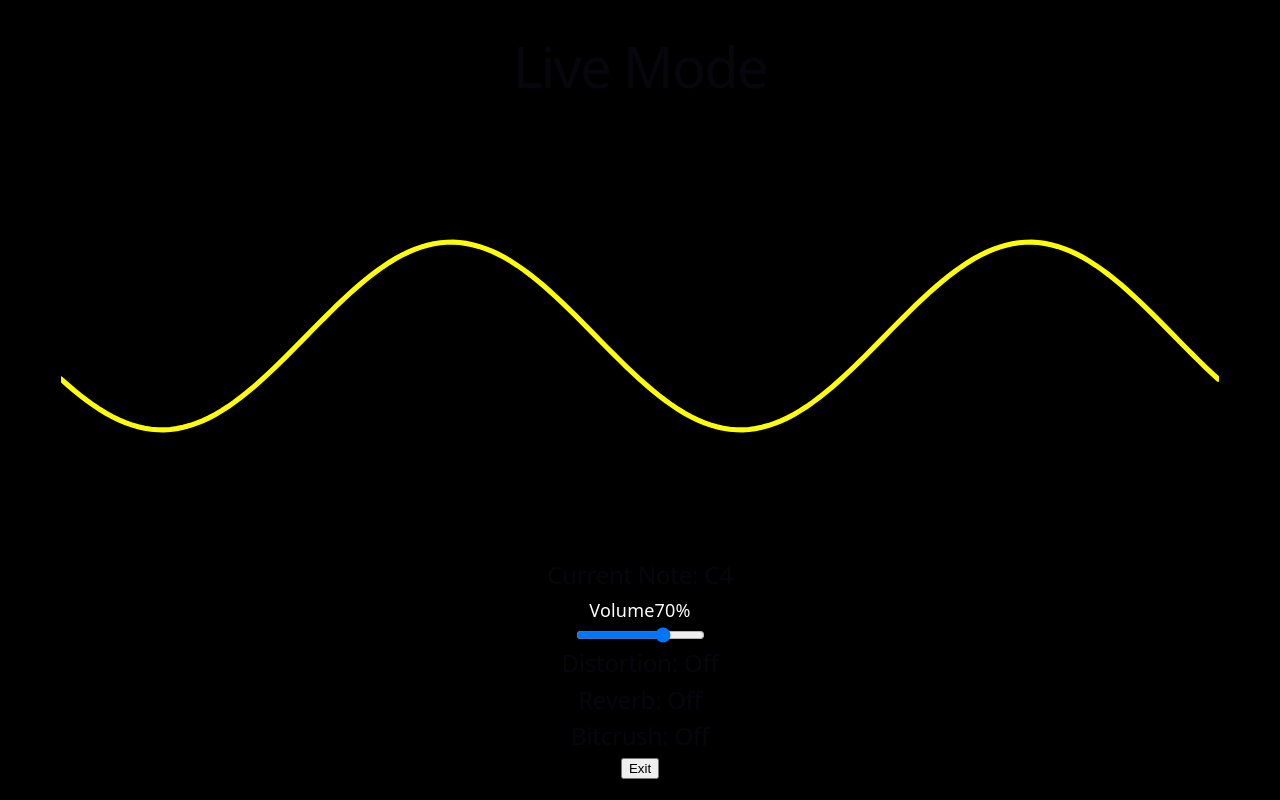
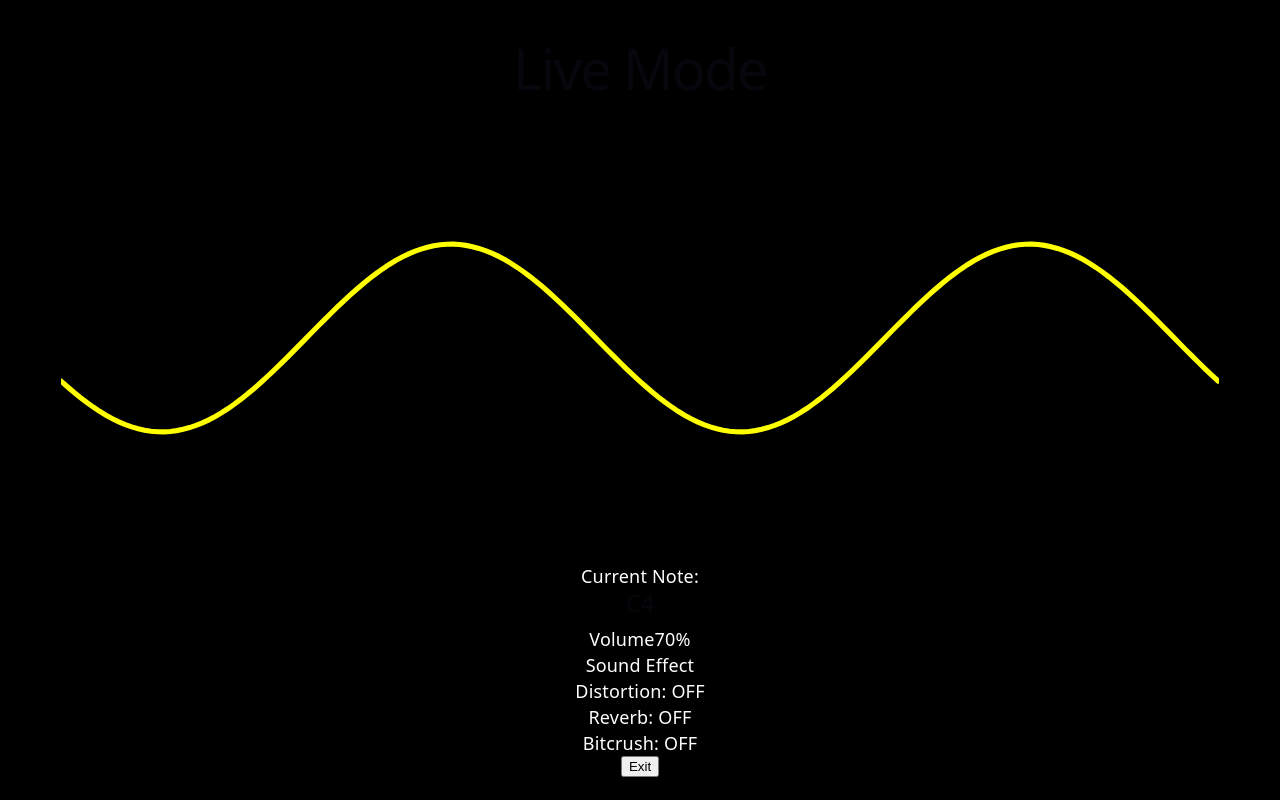
Before and after one commit to tacgia2711/HAcK_Project, a React (Vite) app in the folder HAcK_Website/: page / in a window 1280 px wide. Both pictures are taken after a click on the button "Enter Live Mode". Shown: the part 757-1557 px from the top of the page. Built offline with nearby package versions, Linux system fonts and the light colour scheme; no server answers.

Commit message:
Removed all dummy buttons/slider. Wrapped and reformatting all live feature in the Live.jsx section.

```diff
--- a/HAcK_Website/src/Live.jsx
+++ b/HAcK_Website/src/Live.jsx
@@ -56,54 +56,54 @@ function Live({onExit}) {
                 />
             </div>
 
-            <div className="EffectControl">
 
+            <div className = "LiveStatus">
+                <div className="StatusNoteCard">
+                    <p>Current Note:</p>
+                    <h2>{currentNote}</h2>
                 </div>
 
-            <h2>Current Note: {currentNote}</h2>
-
-            <div className="VolumeDisplay">
-
+                <div className="StatusVolumeCard">
                     <div className="VolumeHeader">
                         <span>Volume</span>
                         <span>{Math.round(currentVolume * 100)}%</span>
                     </div>
 
                     <div className="VolumeBar">
-                    <div
-                        className="VolumeLevel"
-                        style={{
-                            width: `${currentVolume * 100}%`
-                        }}
-                    />
+                        <div className="VolumeLevel" style={{width: `${currentVolume * 100}%`}}/>
                     </div>
 
-            <input
-                type="range"
-                min="0"
-                max="1"
-                step="0.01"
-                value={currentVolume}
-                onChange={(event) =>
-                    setVolume(Number(event.target.value))
-                }
-            />
+                </div>
+
+                <div className = "StatusEffectCard">
+                    <p>Sound Effect</p>
+
+                    <div className = "EffectStatus">
+                        <span>Distortion:</span>
+                        <span className={currentEffect.distortion ? "EffectOn" : "EffectOff"}>
+                            {currentEffect.distortion ? " ON" : " OFF"}
+                        </span>
+                    </div>
+
+                    <div className = "EffectStatus">
+                        <span>Reverb:</span>
+                        <span className={currentEffect.reverb ? "EffectOn" : "EffectOff"}>
+                            {currentEffect.reverb ? " ON" : " OFF"}
+                        </span>
+                    </div>
+
+                    <div className = "EffectStatus">
+                        <span>Bitcrush:</span>
+                        <span className={currentEffect.bitcrush ? "EffectOn" : "EffectOff"}>
+                            {currentEffect.bitcrush ? " ON" : " OFF"}
+                        </span>
+                    </div>
 
                 </div>
-            <div className = "SoundEffect">
-                <h2>
-                    Distortion: {currentEffect.distortion ? "On" : "Off"}
-                </h2>
-                <h2>
-                    Reverb: {currentEffect.reverb ? "On" : "Off"}
-                </h2>
-                <h2>
-                    Bitcrush: {currentEffect.bitcrush ? "On" : "Off"}
-                </h2>
             </div>
+
             <button onClick={onExit}>Exit</button>
         </div>
-
     )
 }
 
```
Lines whose indentation alone changed are shown as unchanged.
